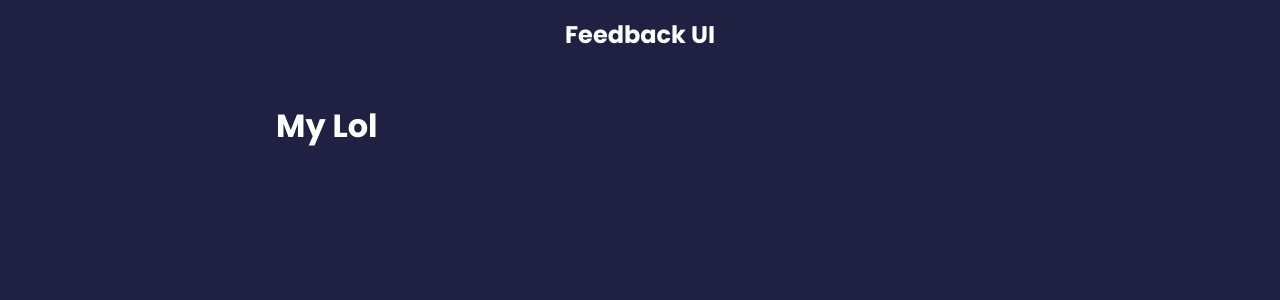
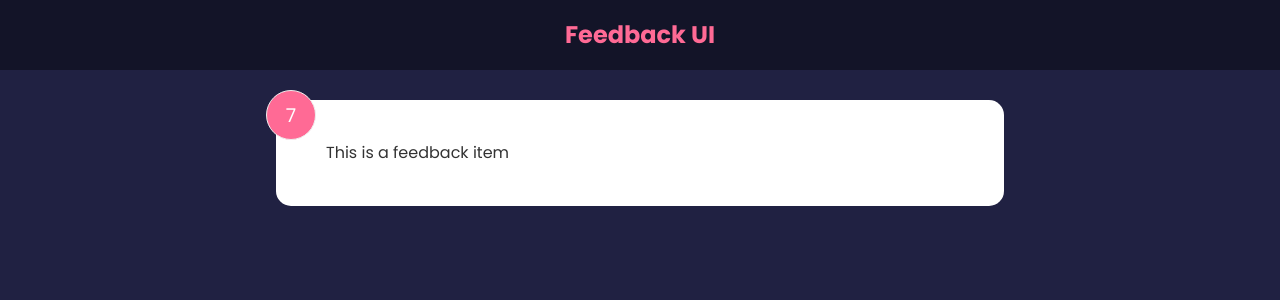
Before and after one commit to PhilipGreene08/feedback-app, a React (Create React App) app: page / in a window 1280 px wide. Shown: the top 300 px of the page. Built offline with nearby package versions, Linux system fonts and the light colour scheme.

Commit message:
second commit

```diff
--- a/src/App.js
+++ b/src/App.js
@@ -1,4 +1,5 @@
 import { Fragment } from 'react';
+import Feedbackitem from './components/Feedbackitem';
 import Header from './components/Header';
 
 function App() {
@@ -6,7 +7,7 @@
     <Fragment>
       <Header />
       <div className='container'>
-        <h1>My Lol</h1>
+        <Feedbackitem />
       </div>
     </Fragment>
   );
--- /dev/null
+++ b/src/components/Feedbackitem.jsx
@@ -0,0 +1,23 @@
+import { useState } from 'react';
+function Feedbackitem() {
+  const [rating, setRating] = useState(7);
+  const [text, setText] = useState('This is a feedback item');
+
+  //   const handleClick = () => {
+  //     setRating((rating) => {
+  //       return rating * 2;
+  //     });
+  //     setText((text) => {
+  //       return `${text} ${rating * 2}`;
+  //     });
+  //   };
+
+  return (
+    <div className='card'>
+      <div className='num-display'>{rating}</div>
+      <div className='text-display'>{text}</div>
+    </div>
+  );
+}
+
+export default Feedbackitem;
--- a/src/components/Header.jsx
+++ b/src/components/Header.jsx
@@ -2,8 +2,8 @@
 
 function Header({ text, bgColor, textColor }) {
   const headerStyles = {
-    backgroundColor: 'bgColor',
-    color: 'textColor',
+    backgroundColor: bgColor,
+    color: textColor,
   };
 
   return (
```
